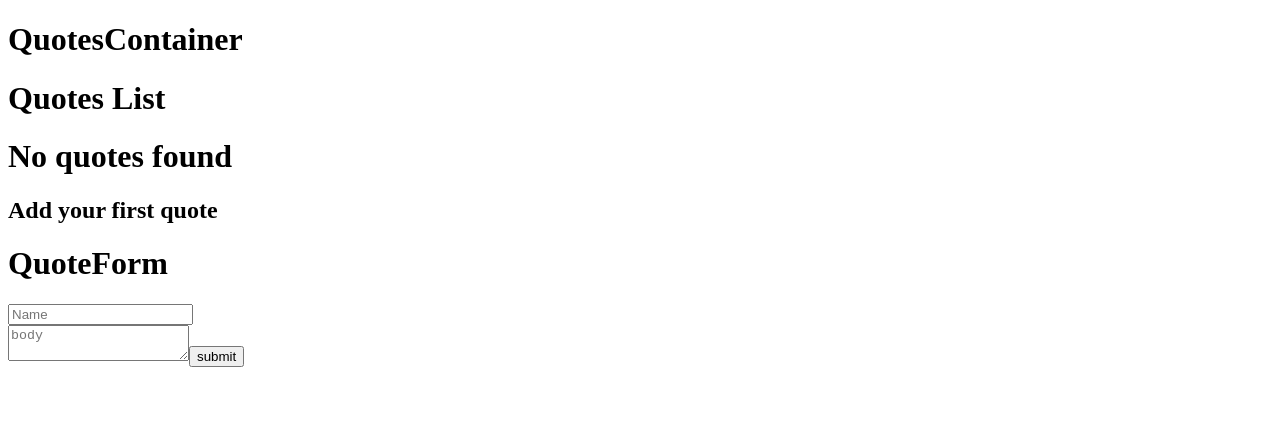
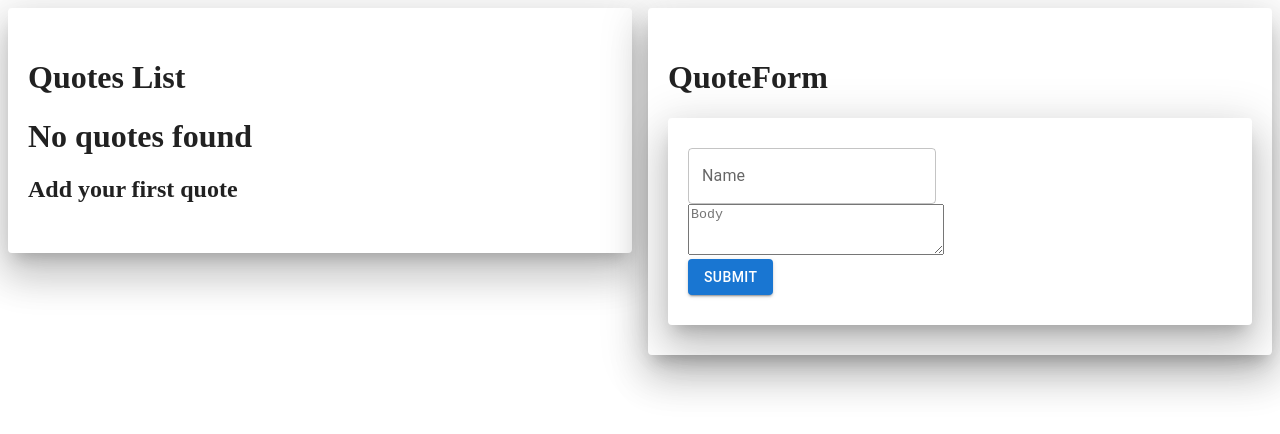
Before and after one commit to vikram1931/quotesapp, a React (Create React App) app: page / in a window 1280 px wide. Shown: the top 434 px of the page. Built offline with nearby package versions, Linux system fonts and the light colour scheme.

Commit message:
added material ui icons and styles for Quoteform and Quote container

```diff
--- a/package.json
+++ b/package.json
@@ -3,12 +3,18 @@
   "version": "0.1.0",
   "private": true,
   "dependencies": {
+    "@emotion/react": "^11.9.0",
+    "@emotion/styled": "^11.8.1",
+    "@mui/icons-material": "^5.8.0",
+    "@mui/material": "^5.8.1",
+    "@mui/styled-engine-sc": "^5.8.0",
     "@testing-library/jest-dom": "^5.16.4",
     "@testing-library/react": "^13.2.0",
     "@testing-library/user-event": "^13.5.0",
     "react": "^18.1.0",
     "react-dom": "^18.1.0",
     "react-scripts": "5.0.1",
+    "styled-components": "^5.3.5",
     "web-vitals": "^2.1.4"
   },
   "scripts": {
--- a/src/QuoteForm.js
+++ b/src/QuoteForm.js
@@ -1,9 +1,16 @@
 import React, { useState } from "react";
-
+import {
+  Paper,
+  TextField,
+  Button,
+  Typography,
+  TextareaAutosize,
+  FormControl,
+} from "@mui/material";
 const QuoteForm = () => {
   const [name, setName] = useState("");
   const [body, setBody] = useState("");
-
+  const paperStyle = { padding: "30px 20px" };
   const handleSubmit = (e) => {
     e.preventDefault();
 
@@ -29,12 +36,29 @@ const QuoteForm = () => {
   return (
     <div>
       <h1>QuoteForm</h1>
-      <form onSubmit={handleSubmit}>
-        <input type="text" placeholder="Name" onChange={handleNameChange} />
-        <br />
-        <textarea placeholder="body" onChange={handleBodyChange} />
-        <input type="submit" value="submit" />
-      </form>
+      <Paper elevation={24} style={paperStyle}>
+        <TextField
+          id="outlined-basic"
+          label="Name"
+          variant="outlined"
+          value={name}
+          onChange={handleNameChange}
+        />
+        <Typography variant="h1" />
+
+        <TextareaAutosize
+          aria-label="minimum height"
+          minRows={3}
+          placeholder="Body"
+          style={{ width: 250 }}
+          value={body}
+          onChange={handleBodyChange}
+        />
+        <Typography variant="h1" />
+        <Button variant="contained" onClick={handleSubmit}>
+          submit
+        </Button>
+      </Paper>
     </div>
   );
 };
--- a/src/QuotesContainer.js
+++ b/src/QuotesContainer.js
@@ -1,14 +1,28 @@
 import React, { useState } from "react";
+import { Grid, Paper } from "@mui/material";
 import QuotesList from "./QuotesList";
 import QuoteForm from "./QuoteForm";
 const QuotesContainer = () => {
   const [quotes, setQuotes] = useState([]);
+
+  const paperStyle = { padding: "30px 20px" };
   return (
-    <div>
-      <h1>QuotesContainer</h1>
-      <QuotesList quotes={quotes} />
-      <QuoteForm />
-    </div>
+    <Grid container spacing={2}>
+      <Grid item xs={6}>
+        <Paper elevation={24} style={paperStyle}>
+          <QuotesList quotes={quotes} />
+        </Paper>
+      </Grid>
+      <Grid item xs={6}>
+        <Paper elevation={24} style={paperStyle}>
+          <QuoteForm />
+
+          {
+            //  <AddQuote quotes={quotes} addItem={addItem} />
+          }
+        </Paper>
+      </Grid>
+    </Grid>
   );
 };
 
```
Also changed, not shown: 1 other file (tests, documents, lock files or other folders).
